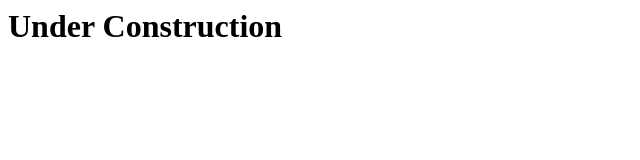
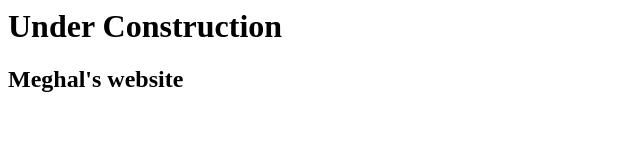
Before and after one commit to meghalpy/meghalpy.github.io, a plain HTML site: page index.html in a window 1280 px wide. Shown: the whole page, without its empty margins (0-640 px from the left). Drawn offline with Linux system fonts and the light colour scheme.

Commit message:
Update index.html

```diff
--- a/index.html
+++ b/index.html
@@ -3,5 +3,7 @@
 
 <h1>Under Construction</h1>
 
+<h2>Meghal's website</h2>
+
 </body>
 </html>
```
